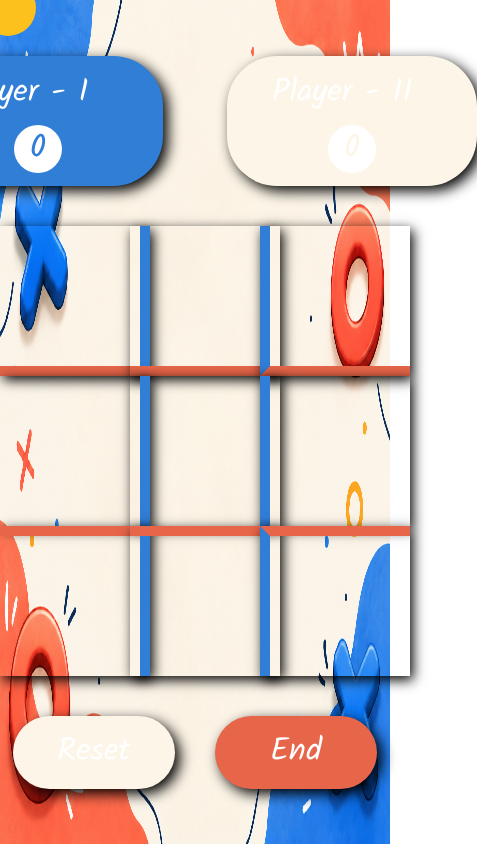
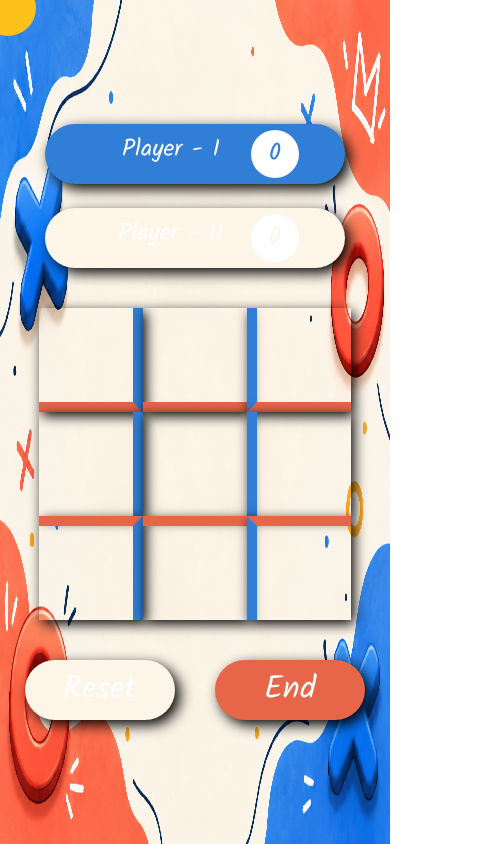
Before and after one commit to supineboi/tic-tac-toe, a React (Vite) app: page / in a window 390 px wide. Both pictures are taken after a click on the button "🥊 Throw Hands 👊". Shown: the whole page, 477 px wide, since content can reach past the window. Built offline with nearby package versions, Linux system fonts and the light colour scheme; a web font is replaced by a local one.

Commit message:
make responsive

```diff
--- a/src/UI/Button.tsx
+++ b/src/UI/Button.tsx
@@ -1,33 +1,23 @@
 import type {ReactNode} from "react";
-import { colorPanel } from "../shared/utils";
 
 interface ButtonType {
-    height: string,
-    width: string,
-    fontSize: string,
     bgColor: string,
-    textColor?: string,
-    border: string,
+    classes?: string,
     children: ReactNode,
     disabled?: boolean,
     onClick?: () => void,
 }
 
-const Button: React.FC<ButtonType> = ({onClick, height, width, fontSize, bgColor, textColor, border, disabled = false, children}) => {
+const Button: React.FC<ButtonType> = ({bgColor, classes = "", onClick, disabled = false, children}) => {
     return (
         <button
             disabled={disabled}
             onClick={onClick}
+            className={`flex justify-center items-center font-kalam text-white p-5 shadow-[5px_5px_14px_black] ${classes}`}
             style={{
-                height: height,
-                width: width,
-                backgroundColor: disabled ? colorPanel.lite : bgColor,
-                borderRadius: border,
-                fontSize: fontSize,
-                ...textColor ? {color: textColor} : {}
-                // cursor: disabled ? 'not-allowed' : 'pointer'
+                backgroundColor: bgColor
             }}
-            className="flex justify-center items-center font-kalam text-white p-5 shadow-[5px_5px_14px_black]">
+        >
             {children}
         </button>
     );
--- a/src/UI/PlayerPill.tsx
+++ b/src/UI/PlayerPill.tsx
@@ -50,20 +50,20 @@ const PlayerPIll = ({
     return (
         <>
             <div
-                className="flex flex-col justify-center items-center"
+                className="flex lg:flex-col justify-center items-center"
                 onClick={() => onClickHandler()}
             >
                 <span className="flex justify-center items-center gap-4">
                     <input
                         ref={inputRef}
-                        className="w-40 mb-2 focus:outline-none"
+                        className="w-40 mb-2 focus:outline-none text-center"
                         value={playerInfo.name}
                         onChange={(e) => onChangeHandler(e)}
                         onBlur={(e) => onBlurHandler(e)}
                     />
                 </span>
                 <span
-                    className="rounded-full bg-white size-12"
+                    className="rounded-full bg-white size-12 flex justify-center items-center"
                     style={{
                         color: textColor
                     }}
--- a/src/components/Board/Footer.tsx
+++ b/src/components/Board/Footer.tsx
@@ -1,4 +1,4 @@
-import { playerColors, type GameState } from "../../shared/utils";
+import { colorPanel, playerColors, type GameState } from "../../shared/utils";
 import Button from "../../UI/Button";
 
 const Footer = ({isNonOccupied, gameState, onReset, onEnd} : {
@@ -7,25 +7,20 @@ const Footer = ({isNonOccupied, gameState, onReset, onEnd} : {
     onReset: () => void,
     onEnd: () => void
 }) => {
+    const commonClasses = 'h-[60px] w-[150px] text-[32px] rounded-[50px]';
     return (
         <div className="flex gap-10">
             <Button
-                height="73px"
-                width="162px"
-                bgColor={playerColors.x}
-                border="50px"
-                fontSize="32px"
+                bgColor={gameState !== 'play' || isNonOccupied ? colorPanel.lite : playerColors.x}
+                classes={`${commonClasses}`}
                 onClick={onReset}
                 disabled={gameState !== 'play' || isNonOccupied}
             >
                 Reset
             </Button>
             <Button
-                height="73px"
-                width="162px"
                 bgColor={playerColors.o}
-                border="50px"
-                fontSize="32px"
+                classes={`${commonClasses}`}
                 onClick={onEnd}
             >
                 End
--- a/src/components/Board/Header.tsx
+++ b/src/components/Board/Header.tsx
@@ -9,20 +9,18 @@ const Header = ({activePlayer, playerDetails, setPlayerDetails}: {
     playerDetails: PlayerDetails,
     setPlayerDetails: Dispatch<SetStateAction<PlayerDetails>>
 }) => {
+    const commonClasses = 'h-[60px] w-[300px] text-[24px] lg:h-[130px] lg:w-[250px] lg:text-[32px] rounded-[50px]'
     const playerXColor = activePlayer == 'x' ? getPlayerColor("x") : colorPanel.lite;
     const playerOColor = activePlayer == 'o' ? getPlayerColor("o") : colorPanel.lite;
 
     const onPlayerNameChange = () => {}
 
     return (
-        <div className="flex gap-16">
+        <div className="flex flex-col lg:flex-row gap-6 lg:gap-16">
             <Button
+                bgColor={playerXColor}
+                classes={`${commonClasses}`}
                 onClick={() => onPlayerNameChange}
-                height="130px"
-                width="250px"
-                bgColor={playerXColor}
-                border="50px"
-                fontSize="32px"
             >
                 <PlayerPIll
                     player="x"
@@ -32,12 +30,9 @@ const Header = ({activePlayer, playerDetails, setPlayerDetails}: {
                 />
             </Button>
             <Button
+                bgColor={playerOColor}
+                classes={`${commonClasses}`}
                 onClick={onPlayerNameChange}
-                height="130px"
-                width="250px"
-                bgColor={playerOColor}
-                border="50px"
-                fontSize="32px"
             >
                 <PlayerPIll
                     player="o"
--- a/src/components/Board/Main.tsx
+++ b/src/components/Board/Main.tsx
@@ -38,7 +38,7 @@ const Main = ({ gameState, player, playerInfo, reset, onNext, onPlayerChange, on
                 <div
                     onMouseEnter={onMouseEnterHandler}
                     onMouseLeave={onMouseLeaveHandler}
-                    className={`[&>span]:size-37.5  grid grid-cols-3 my-10 [&>span]:shadow-[3px_4px_12px_black] ${gameState !== 'play' ? "opacity-45 pointer-events-none" : ""}`}
+                    className={`[&>span]:size-26 lg:[&>span]:size-37.5  grid grid-cols-3 my-10 [&>span]:shadow-[3px_4px_12px_black] ${gameState !== 'play' ? "opacity-45 pointer-events-none" : ""}`}
                 >
                     {
                         Array.from({ length: 9 }).map((_, index) => (
--- a/src/components/Board/Overlay.tsx
+++ b/src/components/Board/Overlay.tsx
@@ -17,7 +17,7 @@ const Overlay = ({
     return (
         <div className="absolute inset-0 flex justify-center items-center z-10">
             <div
-                className={`w-[80%] flex justify-center items-center flex-col py-10 px-14 rounded-full font-kalam text-white text-2xl leading-12 shadow-[2px_2px_5px_white]`}
+                className={`w-full lg:w-[80%] flex justify-center items-center flex-col py-10 px-14 rounded-full font-kalam text-white text-2xl leading-12 shadow-[2px_2px_5px_white] text-center`}
                 style={{
                     ...gameState === 'won'
                     ? {
--- a/src/components/Home.tsx
+++ b/src/components/Home.tsx
@@ -38,14 +38,10 @@ const Home = ({startHandler} : {
             >
                 {isMute ? icons.volumeMute : icons.volumeUp}
             </button>
-            <img src="/logo.png" className="h-[500px] w-[750px]"/>
+            <img src="/logo.png" className="h-[250px] w-[450px] lg:h-[500px] lg:w-[750px]"/>
             <Button
-                height="99px"
-                width="365px"
-                fontSize="32px"
                 bgColor={colorPanel.lite}
-                border="50px"
-                textColor="black"
+                classes={`h-[50px] w-[260px] text-[24px] lg:h-[99px] lg:w-[356px] lg:text-[32px] rounded-[50px] !text-black`}
                 onClick={startHandler}
             >🥊 Throw Hands 👊
             </Button>
```
